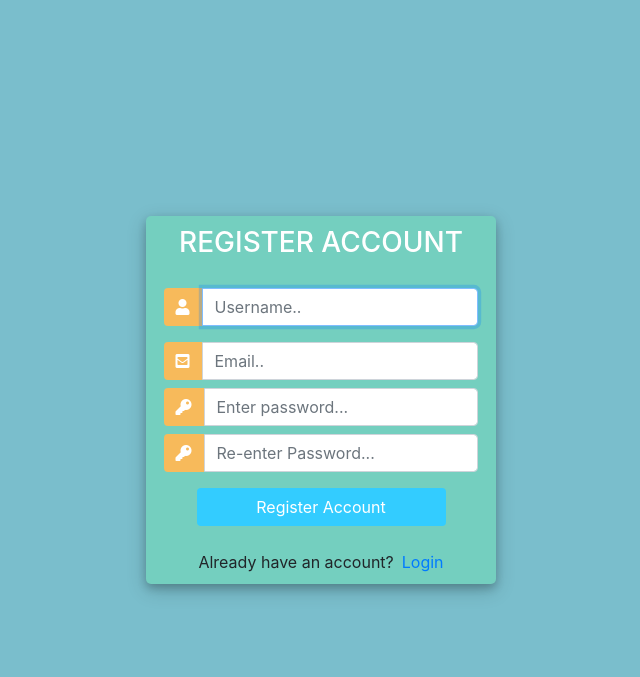
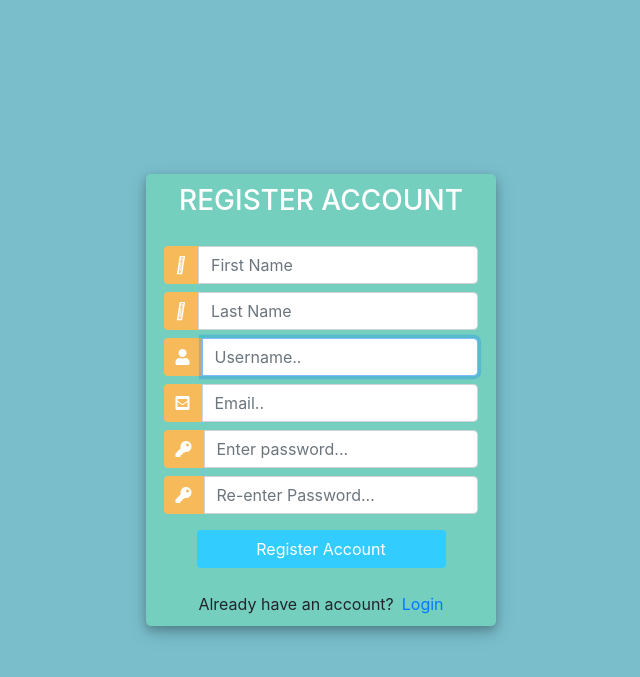
Before and after one commit to scikido/bubbay, a Django app: page /register/ in a window 1280 px wide. Shown: the top 677 px of the page, without its empty margins (319-959 px from the left). Run offline with Django 4.2, Linux system fonts and the light colour scheme; parts of the project's set-up code (start-up, migrations or seed data) failed here and were passed over; some libraries are stand-ins or nearby versions.

Commit message:
added first&last name

```diff
--- a/home/forms.py
+++ b/home/forms.py
@@ -7,4 +7,4 @@ from django import forms
 class CreateUserForm(UserCreationForm):
     class Meta:
         model= User
-        fields=['username','email','password1','password2']
+        fields=['first_name','last_name','username','email','password1','password2']
--- a/templates/base.html
+++ b/templates/base.html
@@ -91,7 +91,7 @@
                     <button class="btn btn-outline-success" type="submit">Search</button>
                 </form> -->
                     {% if request.user.is_authenticated %}
-                        <span class="hello-msg">Hello {{ request.user }}</span>
+                        <span class="hello-msg">Hello {{ request.user.first_name }}</span>
                     {% else %}
                         <span class="hello-msg"><a href="{% url 'login' %}">Login</a></span>
                     {% endif %}
--- a/templates/register.html
+++ b/templates/register.html
@@ -83,7 +83,19 @@
                     <div class="d-flex justify-content-center form_container">
                         <form method="POST" action="">
                             {% csrf_token %}
-                            <div class="input-group mb-3">
+                            <div class="input-group mb-2">
+                                <div class="input-group-append">
+                                    <span class="input-group-text"><i class="fa-reddit-alien"></i></span>
+                                </div>
+                                {{ form.first_name }}
+                            </div>
+                            <div class="input-group mb-2">
+                                <div class="input-group-append">
+                                    <span class="input-group-text"><i class="fa-reddit-alien"></i></span>
+                                </div>
+                                {{ form.last_name }}
+                            </div>
+                            <div class="input-group mb-2">
                                 <div class="input-group-append">
                                     <span class="input-group-text"><i class="fas fa-user"></i></span>
                                 </div>
@@ -128,10 +140,12 @@
 
         //Query All input fields
         var form_fields = document.getElementsByTagName('input')
-        form_fields[1].placeholder = 'Username..';
-        form_fields[2].placeholder = 'Email..';
-        form_fields[3].placeholder = 'Enter password...';
-        form_fields[4].placeholder = 'Re-enter Password...';
+        form_fields[1].placeholder = 'First Name';
+        form_fields[2].placeholder = 'Last Name';
+        form_fields[3].placeholder = 'Username..';
+        form_fields[4].placeholder = 'Email..';
+        form_fields[5].placeholder = 'Enter password...';
+        form_fields[6].placeholder = 'Re-enter Password...';
 
 
         for (var field in form_fields) {
```
Also changed, not shown: home/views.py (+43 -30 lines), home/migrations/0001_initial.py, home/migrations/0002_submissons_content_title_and_more.py (deleted).
